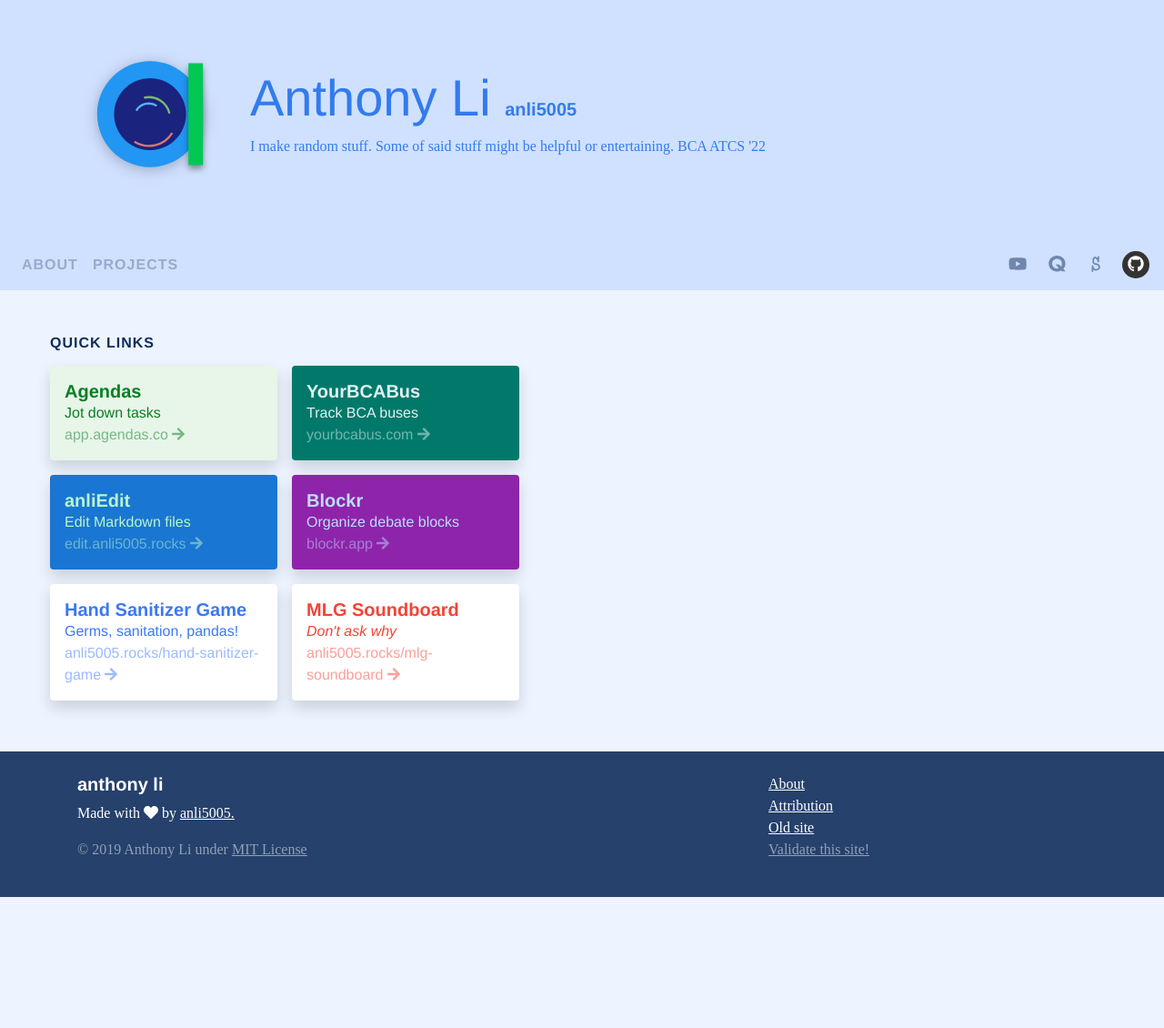
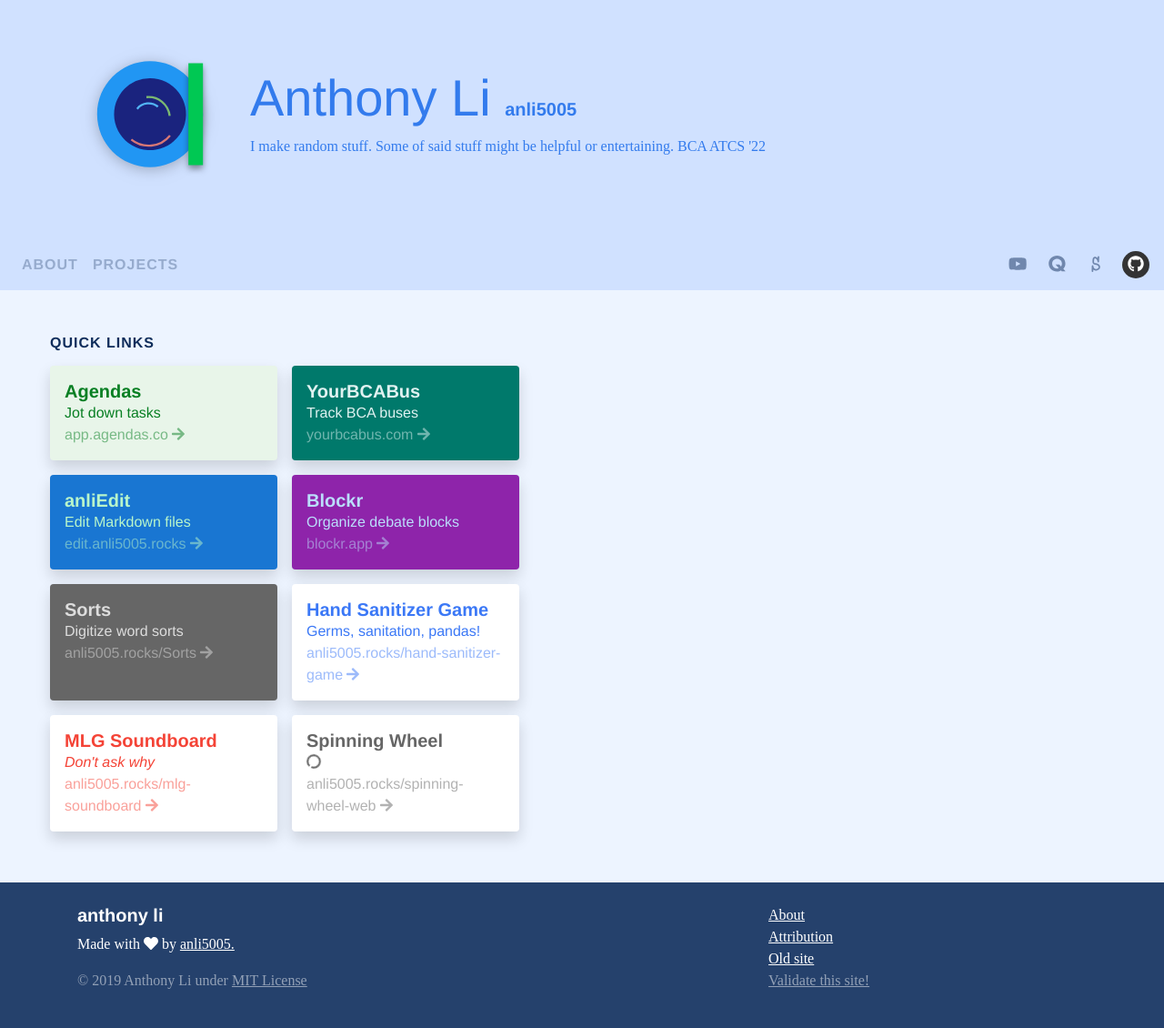
Before and after one commit to anli5005/anli5005.github.io, a Jekyll site: the page built from index.html, in a window 1280 px wide. Shown: the whole page at 91% size. Built offline with Jekyll 4.4.1, drawn with Linux system fonts in a browser that asks for light colours; nearby versions of some CDN libraries; some web fonts are replaced; before the commit the page ends 986 px from its top, so only the background shows below that.

Commit message:
Fix padding and add more quick links

```diff
--- a/index.html
+++ b/index.html
@@ -19,15 +19,17 @@ title: anli5005
 {% include nav.html sticky="true" %}
 <div class="container py-5 pl-sa" id="main">
   <div class="row">
-    <div class="col-12 col-lg-6 pl-3 pl-lg-0">
+    <div class="col-12 col-lg-6 pl-5 pl-md-0">
       <h3 class="heading-muted">Quick Links</h3>
       <div class="d-flex flex-wrap">
         {% include link.html href="https://app.agendas.co" title="Agendas" description="Jot down tasks" domain="app.agendas.co" target="_blank" bg="#e8f5e9" color="#087f23" %}
         {% include link.html href="https://yourbcabus.com" title="YourBCABus" description="Track BCA buses" domain="yourbcabus.com" target="_blank" bg="#00796b" color="#e0f2f1" %}
         {% include link.html href="https://edit.anli5005.rocks" title="anliEdit" description="Edit Markdown files" domain="edit.anli5005.rocks" target="_blank" bg="#1976d2" color="#b9f6ca" %}
         {% include link.html href="https://blockr.app" title="Blockr" description="Organize debate blocks" domain="blockr.app" target="_blank" bg="#8e24aa" color="#bbdefb" %}
-        {% include link.html href="http://anli5005.rocks/hand-sanitizer-game" title="Hand Sanitizer Game" description="Germs, sanitation, pandas!" domain="anli5005.rocks/hand-sanitizer-game" target="_blank" color="rgb(59, 120, 246)" %}
-        {% include link.html href="http://anli5005.rocks/mlg-soundboard" title="MLG Soundboard" description="<em>Don't ask why</em>" domain="anli5005.rocks/mlg-soundboard" target="_blank" color="#f44336" %}
+        {% include link.html href="https://anli5005.rocks/Sorts" title="Sorts" description="Digitize word sorts" domain="anli5005.rocks/Sorts" target="_blank" bg="#666666" color="#dddddd" %}
+        {% include link.html href="https://anli5005.rocks/hand-sanitizer-game" title="Hand Sanitizer Game" description="Germs, sanitation, pandas!" domain="anli5005.rocks/hand-sanitizer-game" target="_blank" color="rgb(59, 120, 246)" %}
+        {% include link.html href="https://anli5005.rocks/mlg-soundboard" title="MLG Soundboard" description="<em>Don't ask why</em>" domain="anli5005.rocks/mlg-soundboard" target="_blank" color="#f44336" %}
+        {% include link.html href="https://anli5005.rocks/spinning-wheel-web" title="Spinning Wheel" description="<i class='fas fa-circle-notch fa-spin'></i>" domain="anli5005.rocks/spinning-wheel-web" target="_blank" color="#666666" %}
       </div>
     </div>
   </div>
```
